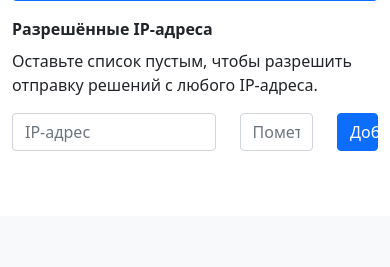
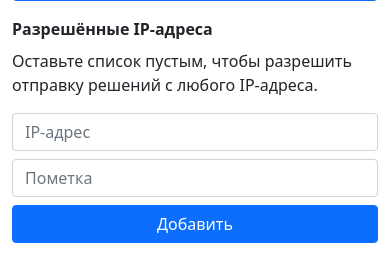
Before and after one commit to kispython-ru/dta, a Flask app: template webapp/templates/teacher/dashboard.jinja in a window 390 px wide; the page is wider, and only the part inside the window is pictured. Shown: the part 628-895 px from the top of that part. Before the commit the page ends 779 px from the top of that part, so only its background shows below. Run offline with Flask 2, Linux system fonts and the light colour scheme; the template is opened without the code that fills it, so the values that code supplies are empty; some libraries are stand-ins or nearby versions.

Commit message:
fix: Mobile col widths

```diff
--- a/webapp/templates/teacher/dashboard.jinja
+++ b/webapp/templates/teacher/dashboard.jinja
@@ -88,19 +88,18 @@
     {% endif %}
   </div>
   {% endif %}
-
   <div class="col-12 mb-3">
     <b class="card-title d-block">Разрешённые IP-адреса</b>
     <p>Оставьте список пустым, чтобы разрешить отправку решений с любого IP-адреса.</p>
     <div class="row">
       {% for ip in ips %}
-        <div class="col-7 mb-2">
+        <div class="col-md-7 mb-2">
           <input class="form-control" type="text" value="{{ ip.ip }}" readonly>
         </div>
-        <div class="col-3 mb-2">
+        <div class="col-md-3 mb-2">
           <input class="form-control" type="text" value="{{ ip.label }}" readonly>
         </div>
-        <div class="col-2 mb-2">
+        <div class="col-md-2 mb-2">
           <form action="/teacher/ips/disallow/{{ ip.id }}" method="GET">
             <button type="submit" class="btn btn-danger w-100">
               Удалить
@@ -110,13 +109,13 @@
       {% endfor %}
     </div>
     <form class="row" action="/teacher/ips/allow" method="GET">
-      <div class="col-7">
+      <div class="col-md-7 mb-2">
         <input class="form-control" type="text" placeholder="IP-адрес" name="ip">
       </div>
-      <div class="col-3">
+      <div class="col-md-3 mb-2">
         <input class="form-control" type="text" placeholder="Пометка" name="label">
       </div>
-      <div class="col-2">
+      <div class="col-md-2 mb-2">
         <button type="submit" class="btn btn-primary w-100">
           Добавить
         </button>
```
